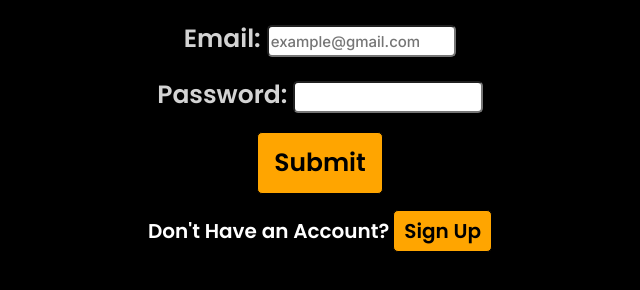
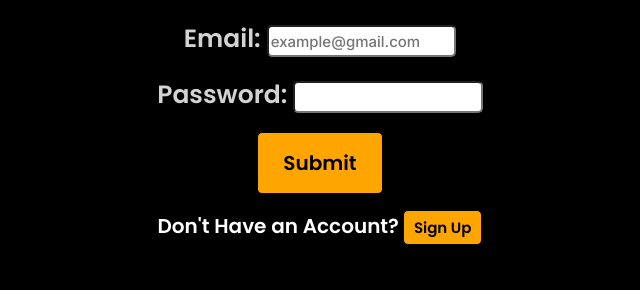
Before and after one commit to mhdd4nish/HTML-Basics, a plain HTML site: page login.html in a window 1280 px wide. Shown: the part 130-420 px from the top of the page, without its empty margins (320-960 px from the left). Drawn offline with Linux system fonts and the light colour scheme; a web font is replaced by a local one.

Commit message:
Update style.css

```diff
--- a/style.css
+++ b/style.css
@@ -11,7 +11,7 @@ input{
 }
 .s{
   font-family: poppins;
-  font-size: 25; background-color: orange; border-radius:5px;
+  font-size: 20; background-color: orange; border-radius:5px;
   padding: 5px 10px;
   cursor: pointer;
   border: 1px solid black;
@@ -22,9 +22,8 @@ input{
   font-family: poppins;
   border: 1px solid black;
   padding: 5px 10px;
-  font-size: 20;
+  font-size: 15;
   background-color:Orange;
-  color:black;
   border-radius: 5px;
   cursor: pointer;
 }
```
